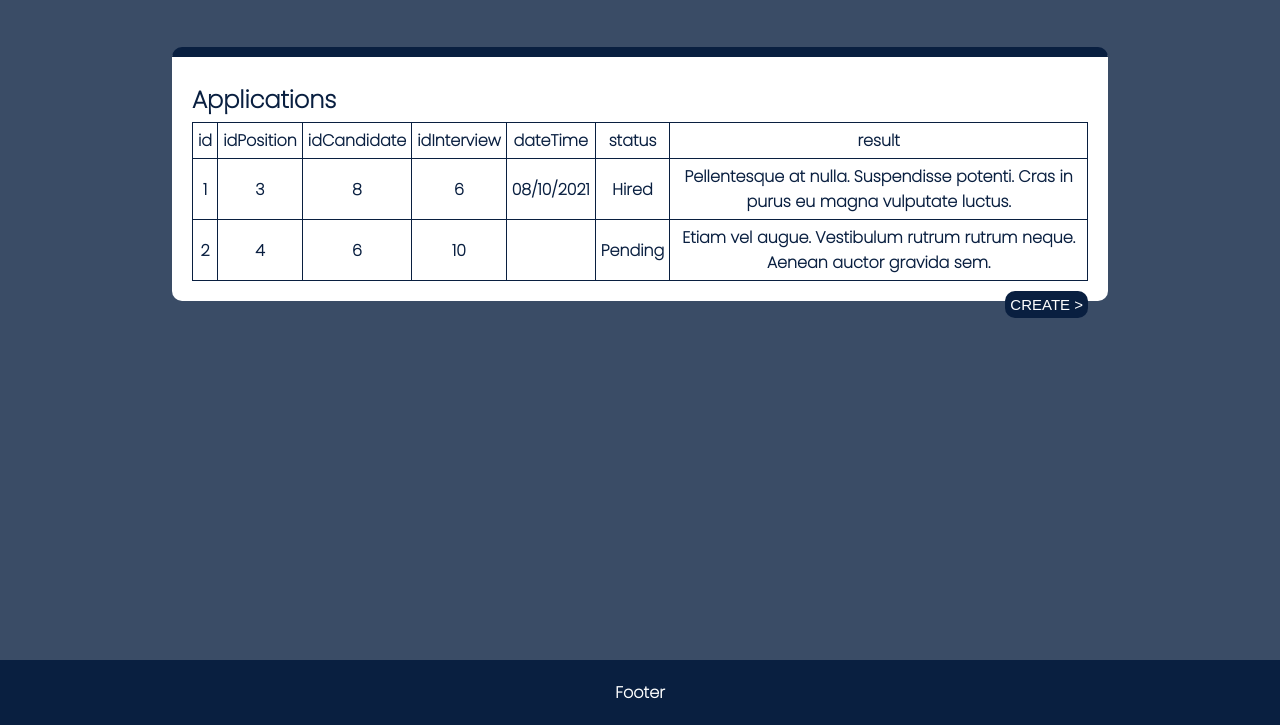
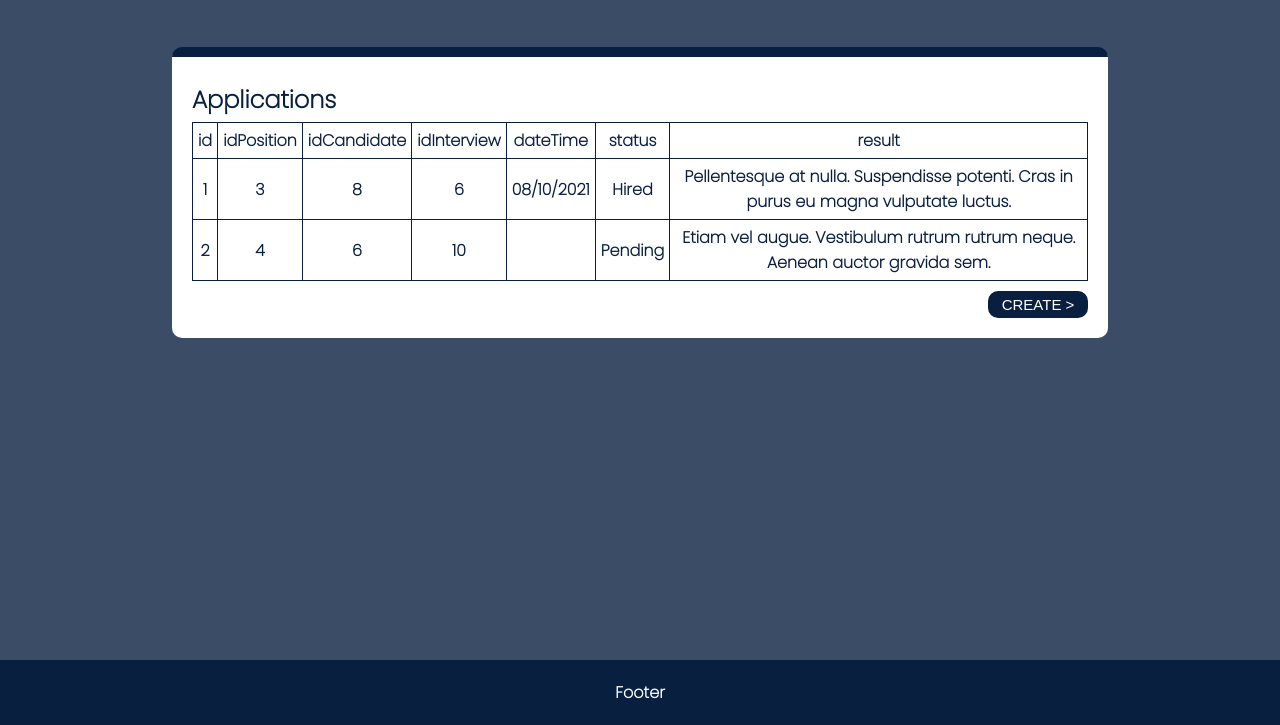
Before and after one commit to AndresCespedes23/Dami-MindSet-server, a website: page public/index.html in a window 1280 px wide. Shown: the part 75-800 px from the top of the page. Drawn offline with Linux system fonts and the light colour scheme.

Commit message:
MS-53: Fix create button

```diff
--- a/public/css/styles.css
+++ b/public/css/styles.css
@@ -26,6 +26,8 @@ h1 {
   padding: 5px 0px;
 }
 #recourse-table {
+  display: flex;
+  flex-direction: column;
   width: 70%;
   margin: 50px auto;
   padding: 20px;
@@ -44,7 +46,8 @@ td {
   border: 1px solid #091f40;
 }
 #create-button {
-  float: right;
+  align-self: flex-end;
+  width: 100px;
   margin-top: 10px;
   padding: 5px;
   border-radius: 10px;
```
